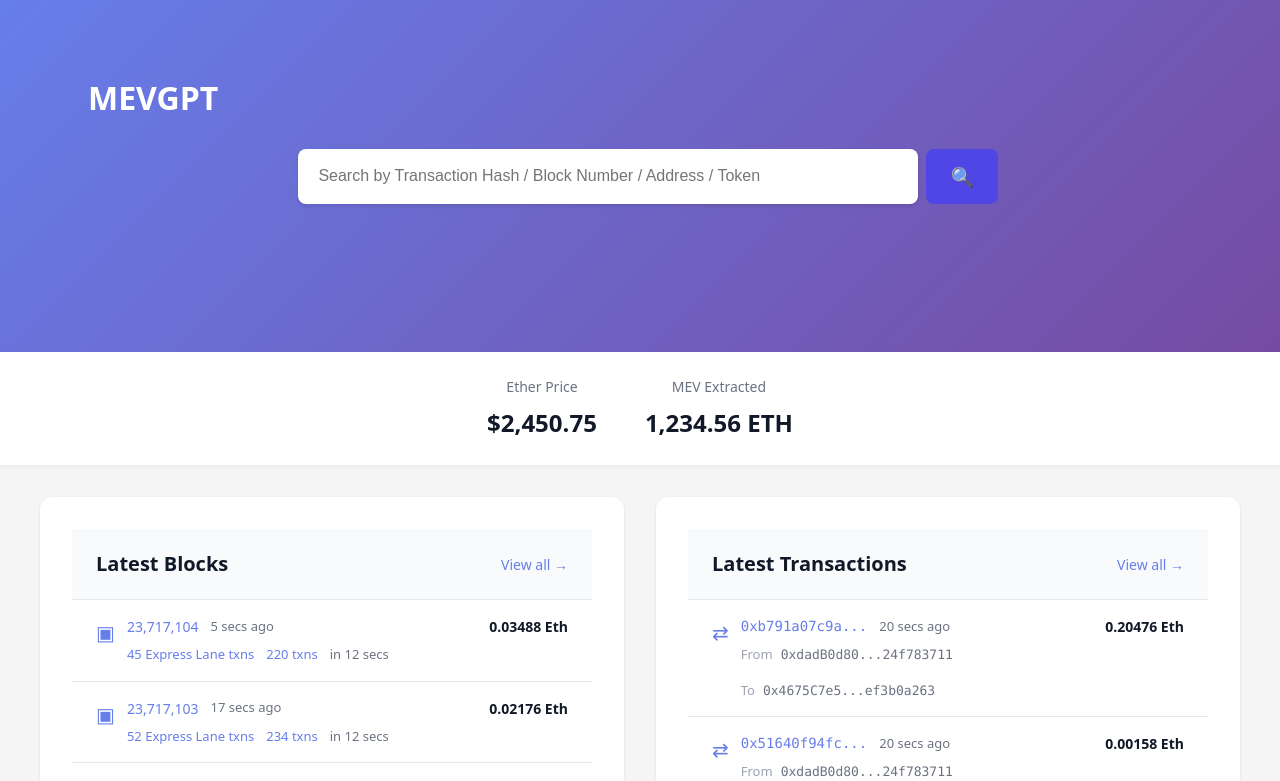
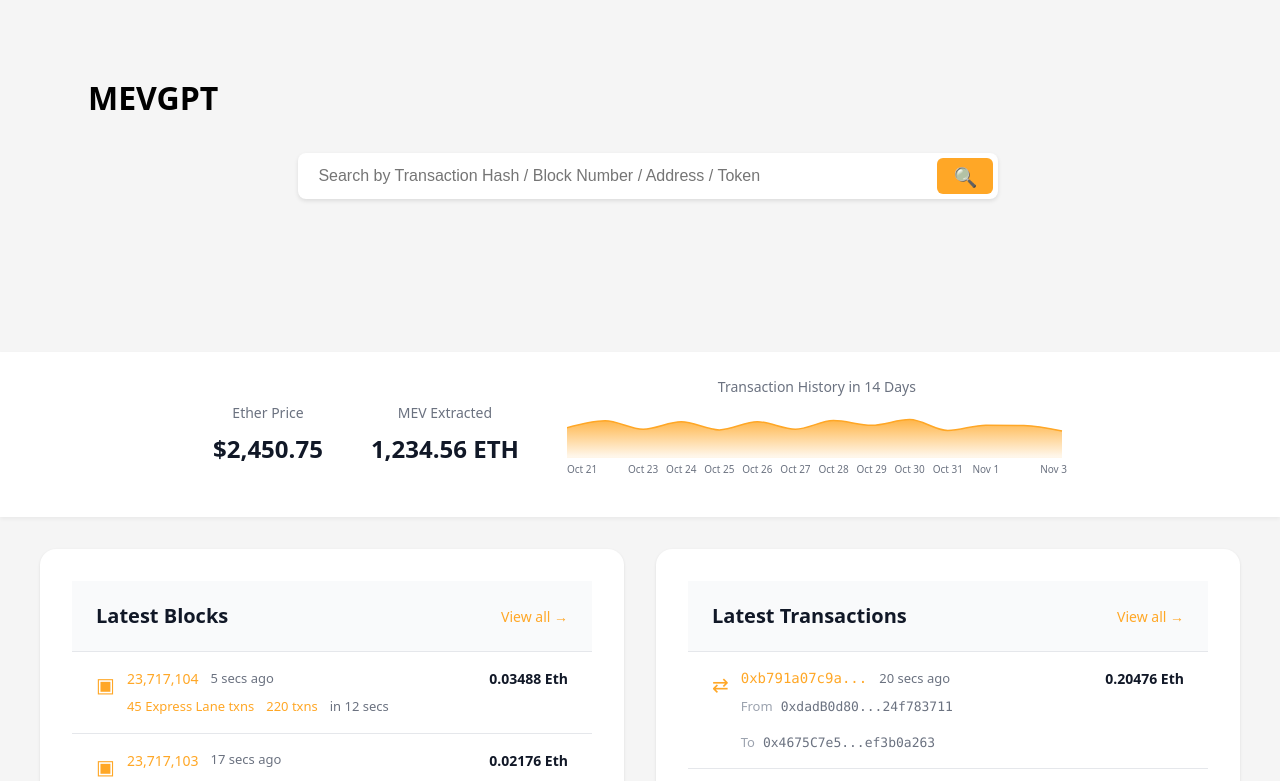
Before and after one commit to matrooslabs/mevscan, a React (Vite) app: page / in a window 1280 px wide. Shown: the top 781 px of the page. Built offline with nearby package versions, Linux system fonts and the light colour scheme.

Commit message:
feat(Home): add transaction history chart

```diff
--- a/package.json
+++ b/package.json
@@ -13,7 +13,8 @@
     "axios": "^1.13.1",
     "react": "^19.1.1",
     "react-dom": "^19.1.1",
-    "react-router-dom": "^7.9.5"
+    "react-router-dom": "^7.9.5",
+    "recharts": "^3.3.0"
   },
   "devDependencies": {
     "@eslint/js": "^9.36.0",
--- a/src/pages/Home.css
+++ b/src/pages/Home.css
@@ -8,9 +8,19 @@
 }
 
 .home-header {
-  background: linear-gradient(135deg, #667eea 0%, #764ba2 100%);
+  background: transparent;
   padding: 2rem 1.5rem;
-  box-shadow: 0 2px 8px rgba(0, 0, 0, 0.1);
+  box-shadow: none;
+  position: relative;
+}
+
+.header-logo {
+  position: absolute;
+  top: 2rem;
+  right: 1.5rem;
+  height: 60px;
+  width: auto;
+  z-index: 10;
 }
 
 .header-content {
@@ -25,7 +35,7 @@
 .logo {
   font-size: 2rem;
   font-weight: 700;
-  color: white;
+  color: black;
   margin: 0;
   text-decoration: none;
 }
@@ -33,14 +43,15 @@
 .search-form {
   flex: 1;
   min-width: 300px;
+  position: relative;
+  max-width: 700px;
   display: flex;
-  gap: 0.5rem;
-  max-width: 700px;
+  align-items: center;
 }
 
 .search-input {
-  flex: 1;
-  padding: 0.875rem 1.25rem;
+  width: 100%;
+  padding: 0.875rem 3.5rem 0.875rem 1.25rem;
   border: none;
   border-radius: 8px;
   font-size: 1rem;
@@ -48,6 +59,7 @@
   color: #333;
   box-shadow: 0 2px 4px rgba(0, 0, 0, 0.1);
   transition: box-shadow 0.2s;
+  box-sizing: border-box;
 }
 
 .search-input:focus {
@@ -56,21 +68,27 @@
 }
 
 .search-button {
-  padding: 0.875rem 1.5rem;
-  background-color: #4f46e5;
+  position: absolute;
+  right: 5px;
+  top: 50%;
+  transform: translateY(-50%);
+  padding: 0.625rem 1rem;
+  background-color: #FFA726;
   color: white;
   border: none;
-  border-radius: 8px;
+  border-radius: 6px;
   font-size: 1.2rem;
   cursor: pointer;
   transition: background-color 0.2s;
   display: flex;
   align-items: center;
   justify-content: center;
+  height: 2.25rem;
+  margin: 0;
 }
 
 .search-button:hover {
-  background-color: #4338ca;
+  background-color: #FF9800;
 }
 
 .stats-bar {
@@ -79,8 +97,20 @@
   display: flex;
   gap: 3rem;
   justify-content: center;
+  align-items: center;
   box-shadow: 0 2px 4px rgba(0, 0, 0, 0.05);
   flex-wrap: wrap;
+}
+
+.chart-item {
+  flex: 1;
+  min-width: 300px;
+  max-width: 500px;
+}
+
+.chart-wrapper {
+  width: 100%;
+  margin-top: 0.5rem;
 }
 
 .stat-item {
@@ -104,8 +134,8 @@
 
 .content-grid {
   max-width: 1200px;
-  margin: 2rem auto;
-  padding: 0 1.5rem;
+  margin: 2rem auto 4rem auto;
+  padding: 0 1.5rem 2rem 1.5rem;
   display: grid;
   grid-template-columns: 1fr 1fr;
   gap: 2rem;
@@ -119,7 +149,7 @@
 
 .card {
   background-color: white;
-  border-radius: 12px;
+  border-radius: 16px;
   box-shadow: 0 1px 3px rgba(0, 0, 0, 0.1);
   overflow: hidden;
   transition: box-shadow 0.2s;
@@ -146,7 +176,7 @@
 }
 
 .view-all-link {
-  color: #667eea;
+  color: #FFA726;
   text-decoration: none;
   font-size: 0.875rem;
   font-weight: 500;
@@ -154,7 +184,7 @@
 }
 
 .view-all-link:hover {
-  color: #4f46e5;
+  color: #FF9800;
 }
 
 .card-content {
@@ -197,14 +227,14 @@
 }
 
 .link-primary {
-  color: #667eea;
+  color: #FFA726;
   text-decoration: none;
   font-weight: 500;
   transition: color 0.2s;
 }
 
 .link-primary:hover {
-  color: #4f46e5;
+  color: #FF9800;
   text-decoration: underline;
 }
 
@@ -217,7 +247,7 @@
 }
 
 .link-secondary:hover {
-  color: #667eea;
+  color: #FFA726;
   text-decoration: underline;
 }
 
@@ -256,7 +286,7 @@
 
 .tx-icon {
   font-size: 1.25rem;
-  color: #667eea;
+  color: #FFA726;
   margin-top: 0.125rem;
   flex-shrink: 0;
 }
@@ -277,14 +307,14 @@
 .tx-hash {
   font-family: 'Monaco', 'Menlo', 'Ubuntu Mono', monospace;
   font-size: 0.875rem;
-  color: #667eea;
+  color: #FFA726;
   text-decoration: none;
   font-weight: 500;
   white-space: nowrap;
 }
 
 .tx-hash:hover {
-  color: #4f46e5;
+  color: #FF9800;
   text-decoration: underline;
 }
 
@@ -322,7 +352,7 @@
 }
 
 .tx-address:hover {
-  color: #667eea;
+  color: #FFA726;
   text-decoration: underline;
 }
 
@@ -374,7 +404,7 @@
 
 .block-icon {
   font-size: 1.25rem;
-  color: #667eea;
+  color: #FFA726;
   margin-top: 0.125rem;
   flex-shrink: 0;
 }
@@ -394,13 +424,13 @@
 
 .block-number {
   font-size: 0.875rem;
-  color: #667eea;
+  color: #FFA726;
   text-decoration: none;
   font-weight: 500;
 }
 
 .block-number:hover {
-  color: #4f46e5;
+  color: #FF9800;
   text-decoration: underline;
 }
 
@@ -438,7 +468,7 @@
 }
 
 .block-miner:hover {
-  color: #667eea;
+  color: #FFA726;
   text-decoration: underline;
 }
 
@@ -451,14 +481,14 @@
 
 .block-txns {
   font-size: 0.8125rem;
-  color: #667eea;
+  color: #FFA726;
   text-decoration: none;
   font-weight: 500;
   white-space: nowrap;
 }
 
 .block-txns:hover {
-  color: #4f46e5;
+  color: #FF9800;
   text-decoration: underline;
 }
 
@@ -489,6 +519,12 @@
     padding: 1.5rem 1rem;
   }
 
+  .header-logo {
+    top: 1.5rem;
+    right: 1rem;
+    height: 40px;
+  }
+
   .header-content {
     flex-direction: column;
     gap: 1rem;
@@ -502,6 +538,11 @@
   .stats-bar {
     padding: 1rem;
     gap: 1.5rem;
+  }
+
+  .chart-item {
+    min-width: 100%;
+    max-width: 100%;
   }
 
   .content-grid {
--- a/src/pages/Home.jsx
+++ b/src/pages/Home.jsx
@@ -1,5 +1,6 @@
-import { useState } from 'react'
+import { useState, useMemo } from 'react'
 import { useNavigate } from 'react-router-dom'
+import { AreaChart, Area, XAxis, YAxis, Tooltip, ResponsiveContainer } from 'recharts'
 import './Home.css'
 
 function Home() {
@@ -131,6 +132,24 @@ function Home() {
   const etherPrice = 2450.75
   const mevExtracted = 1234.56
 
+  // Generate transaction history data for last 14 days
+  const transactionHistory = useMemo(() => {
+    const data = []
+    const today = new Date()
+    for (let i = 13; i >= 0; i--) {
+      const date = new Date(today)
+      date.setDate(date.getDate() - i)
+      // Random transaction count between 120k and 180k (similar to Etherscan)
+      const count = Math.floor(Math.random() * (180000 - 120000 + 1)) + 120000
+      data.push({
+        date: date.toLocaleDateString('en-US', { month: 'short', day: 'numeric' }),
+        count,
+        fullDate: date
+      })
+    }
+    return data
+  }, [])
+
   return (
     <div className="home-container">
       <header className="home-header">
@@ -159,6 +178,50 @@ function Home() {
         <div className="stat-item">
           <span className="stat-label">MEV Extracted</span>
           <span className="stat-value">{mevExtracted.toLocaleString()} ETH</span>
+        </div>
+        <div className="stat-item chart-item">
+          <span className="stat-label">Transaction History in 14 Days</span>
+          <div className="chart-wrapper">
+            <ResponsiveContainer width="100%" height={80}>
+              <AreaChart data={transactionHistory} margin={{ top: 5, right: 5, left: 0, bottom: 5 }}>
+                <defs>
+                  <linearGradient id="colorTransactions" x1="0" y1="0" x2="0" y2="1">
+                    <stop offset="5%" stopColor="#FFA726" stopOpacity={0.8}/>
+                    <stop offset="95%" stopColor="#FFA726" stopOpacity={0.1}/>
+                  </linearGradient>
+                </defs>
+                <XAxis
+                  dataKey="date"
+                  tick={{ fontSize: 10, fill: '#6b7280' }}
+                  tickLine={false}
+                  axisLine={false}
+                  interval="preserveStartEnd"
+                />
+                <YAxis
+                  hide={true}
+                />
+                <Tooltip
+                  contentStyle={{
+                    backgroundColor: 'white',
+                    border: '1px solid #e5e7eb',
+                    borderRadius: '8px',
+                    padding: '8px 12px',
+                    boxShadow: '0 2px 8px rgba(0,0,0,0.1)'
+                  }}
+                  labelStyle={{ color: '#374151', fontWeight: 600, marginBottom: '4px' }}
+                  formatter={(value) => value.toLocaleString()}
+                />
+              <Area
+                type="monotone"
+                dataKey="count"
+                stroke="#FFA726"
+                strokeWidth={1.5}
+                fillOpacity={1}
+                fill="url(#colorTransactions)"
+              />
+              </AreaChart>
+            </ResponsiveContainer>
+          </div>
         </div>
       </div>
 
```
Also changed, not shown: 1 other file (tests, documents, lock files or other folders).
